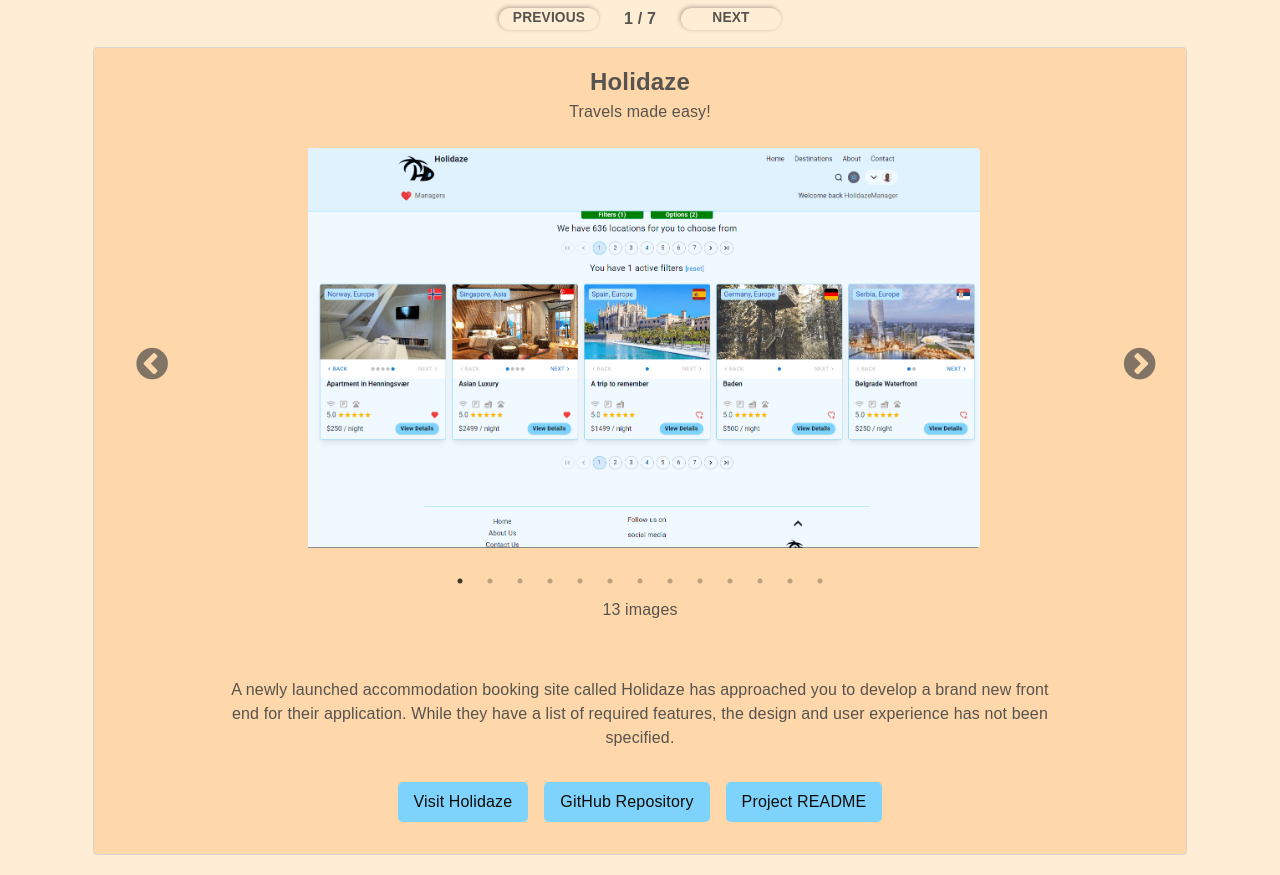
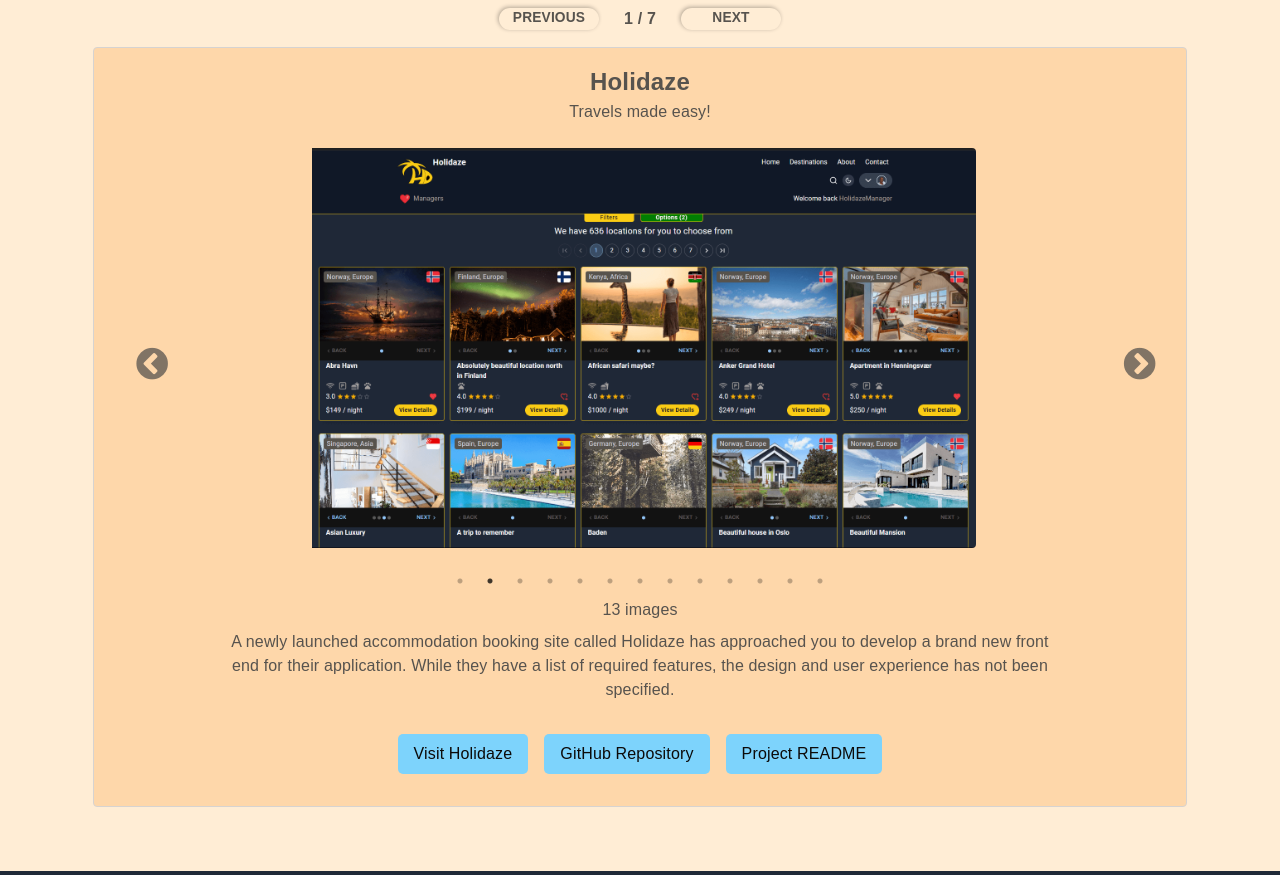
Before and after one commit to runeunhjem/portfolio-2, a React (Vite) app: page / in a window 1280 px wide. Shown: the part 560-1435 px from the top of the page. Built offline with nearby package versions, Linux system fonts and the light colour scheme; a web font is replaced by a local one.

Commit message:
Fixes inner carousel

```diff
--- a/src/components/ProjectCard/index.jsx
+++ b/src/components/ProjectCard/index.jsx
@@ -11,7 +11,7 @@ const ProjectCard = ({ project }) => {
     speed: 500,
     slidesToShow: 1,
     slidesToScroll: 1,
-    autoplay: false,
+    autoplay: true,
     autoplaySpeed: 3000,
     arrows: true,
   };
@@ -20,7 +20,7 @@ const ProjectCard = ({ project }) => {
     <S.Project>
       <h3>{project.title}</h3>
       <p>{project.tagline}</p>
-      <div className="carousel-container p-6">
+      <div className="carousel-container pt-6 pb-2 px-6">
         <Slider {...imageSliderSettings}>
           {project.images
             .slice()
@@ -38,14 +38,18 @@ const ProjectCard = ({ project }) => {
               </div>
             ))}
         </Slider>
-        <div className="carousel-counter py-4">
+        <div className="carousel-counter !mb-0 pt-4 ">
           {project.images.length} images
         </div>
       </div>
-      <p style={ {
-        margin: "0 auto",
-        width: "80%",
-      }}>{project.description}</p>
+      <p
+        style={{
+          margin: "0 auto",
+          width: "80%",
+        }}
+      >
+        {project.description}
+      </p>
       <div className="buttons-container">
         {project.links.map((link, idx) => (
           <button
--- a/src/components/ProjectCard/index.styled.jsx
+++ b/src/components/ProjectCard/index.styled.jsx
@@ -42,7 +42,6 @@ export const Project = styled.div`
     overflow: hidden;
     margin: 0 auto;
 
-
     @media (max-width: 600px) {
       margin: 0.5rem 0;
       height: auto; // CONTAINER HEIGHT MUST BE RESPONSIVE, BUT IMAGE HEIGHT MUST BE FIXED
@@ -52,7 +51,6 @@ export const Project = styled.div`
       display: flex;
       justify-content: center;
       padding: 0 1rem;
-
     }
 
     .slick-prev {
@@ -68,7 +66,6 @@ export const Project = styled.div`
       display: flex;
       justify-content: center;
       margin: 0 auto;
-      /* max-height: 100%; */
       width: 100% !important;
       height: 400px;
       border-radius: 4px;
--- a/src/index.css
+++ b/src/index.css
@@ -169,5 +169,5 @@ main {
   background-color: var(--color-burgundy-chefs-table);
 } */
 .carousel-counter {
-  /* padding-top: 2rem; */
+  padding-bottom: -2rem !important;
 }
```
